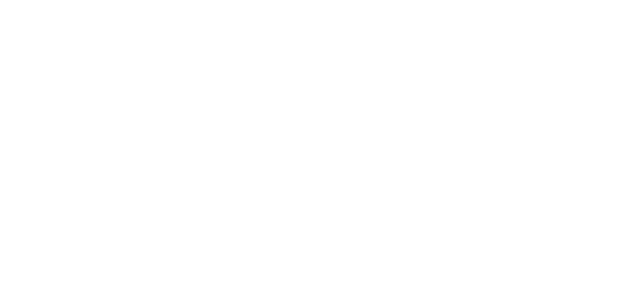
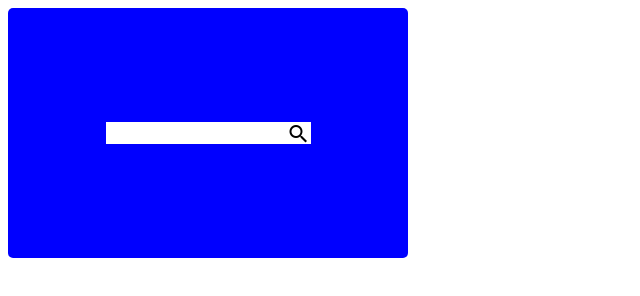
Before and after one commit to acciojob/Interactive-Search-arshad-hash, a website: page main.html in a window 1280 px wide. Shown: the whole page, without its empty margins (0-640 px from the left). Drawn offline with Linux system fonts and the light colour scheme.

Commit message:
created a submission

```diff
--- a/main.html
+++ b/main.html
@@ -4,9 +4,15 @@
 
 <head>
 	<link rel="stylesheet" href="styles.css">
+	<link href="https://fonts.googleapis.com/icon?family=Material+Icons"
+      rel="stylesheet">
 </head>
 
 <body>
+	<div >
+		<input type="text" class="input">
+		<button class="btn material-icons" placeholder="">search</button>
+	</div>
 	<!-- the entire body must be written by student -->
     <script type="text/javascript" src="./script.js">
 </script>
--- a/script.js
+++ b/script.js
@@ -1 +1,13 @@
 //your JS code here. If required.
+
+let box=document.querySelector("div");
+let input=document.querySelector(".input");
+let button=document.querySelector(".btn");
+
+button.addEventListener("click",Onclick);
+function Onclick(){
+	box.classList.add("search");
+	// JavaScript code
+input.focus();
+
+}
--- a/styles.css
+++ b/styles.css
@@ -1 +1,35 @@
 /*  your css code here. If applicable */
+div{
+	width:400px;
+	height:250px;
+	background-color:blue;
+	padding:60px;
+	box-sizing:border-box;
+
+}
+ div{
+	display:flex;
+	justify-content:center;
+	align-items:center;
+	border-radius:5px;
+}
+.btn{
+	height:22px;
+	marging:0px;
+	padding:0px;
+	background-color:#ffffff;
+	border:none;
+}
+.input{
+	height:20px;
+	marging:0px;
+
+	border:none;
+}
+.search{
+	background-color:yellow;
+	outline-color:red;
+}
+input:focus{
+	outline:none;
+}
```
